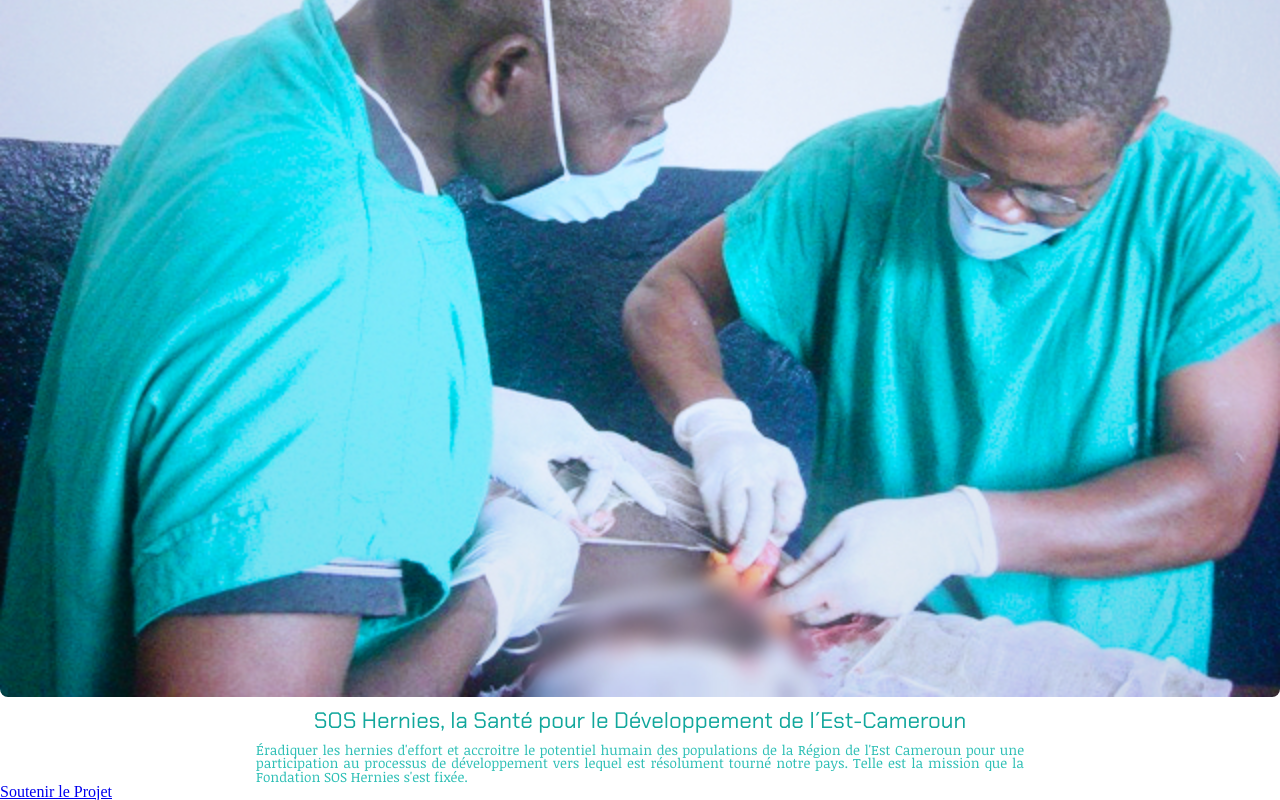
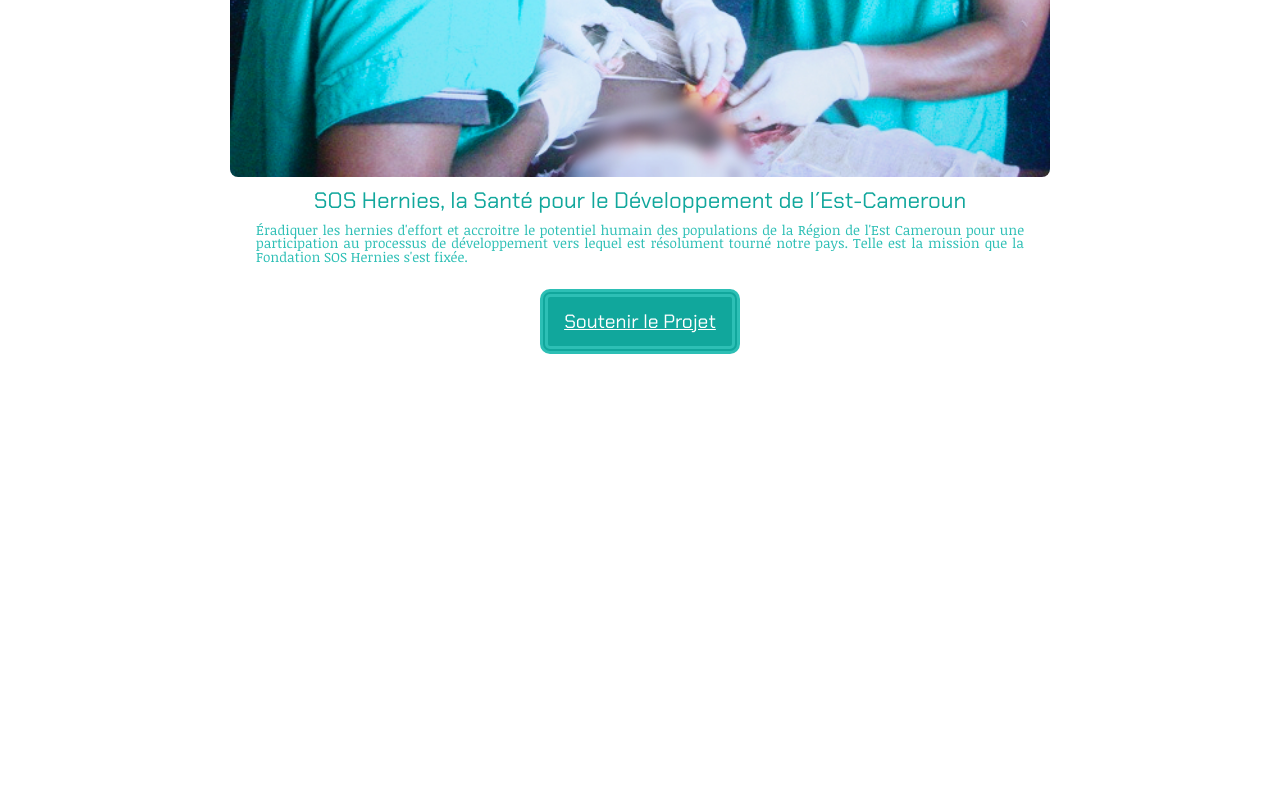
Before and after one commit to eaacbb/SOS_Hernies, a plain HTML site: page index.html in a window 1280 px wide. Shown: the part 900-1700 px from the top of the page. After the commit the page ends 1259 px from the top, so only its background shows below. Drawn offline with Linux system fonts and the light colour scheme.

Commit message:
3rdCommit

```diff
--- a/css/index_style.scss
+++ b/css/index_style.scss
@@ -55,6 +55,11 @@
         }
     }
     main {
+        display: flex;
+        flex-direction: column;
+        flex-wrap: nowrap;
+        align-content: space-around;
+        align-items: center;
         #presentation {
             .logo_main {
                 img {
@@ -92,6 +97,28 @@
                 color: $secondary;
             }
         }
+        #support_button {
+            margin-top: 20px;
+            .supportbutton {
+                a {
+                    display: inline-block;
+                    background-color: $primary;
+                    color: white;
+                    font-family: $chak;
+                    border-radius: 10px;
+                    border: 8px double $secondary;
+                    text-align: center;
+                    font-size: 1.2em;
+                    padding: 15px;
+                    width: 200px;
+                    cursor: pointer;
+                    margin: 5px;
+                }
+                a:hover {
+                    background-color: $secondary;
+                }
+            }
+        }
     }
 }
 
```
Also changed, not shown: css/index_style.css, 1 other file.
